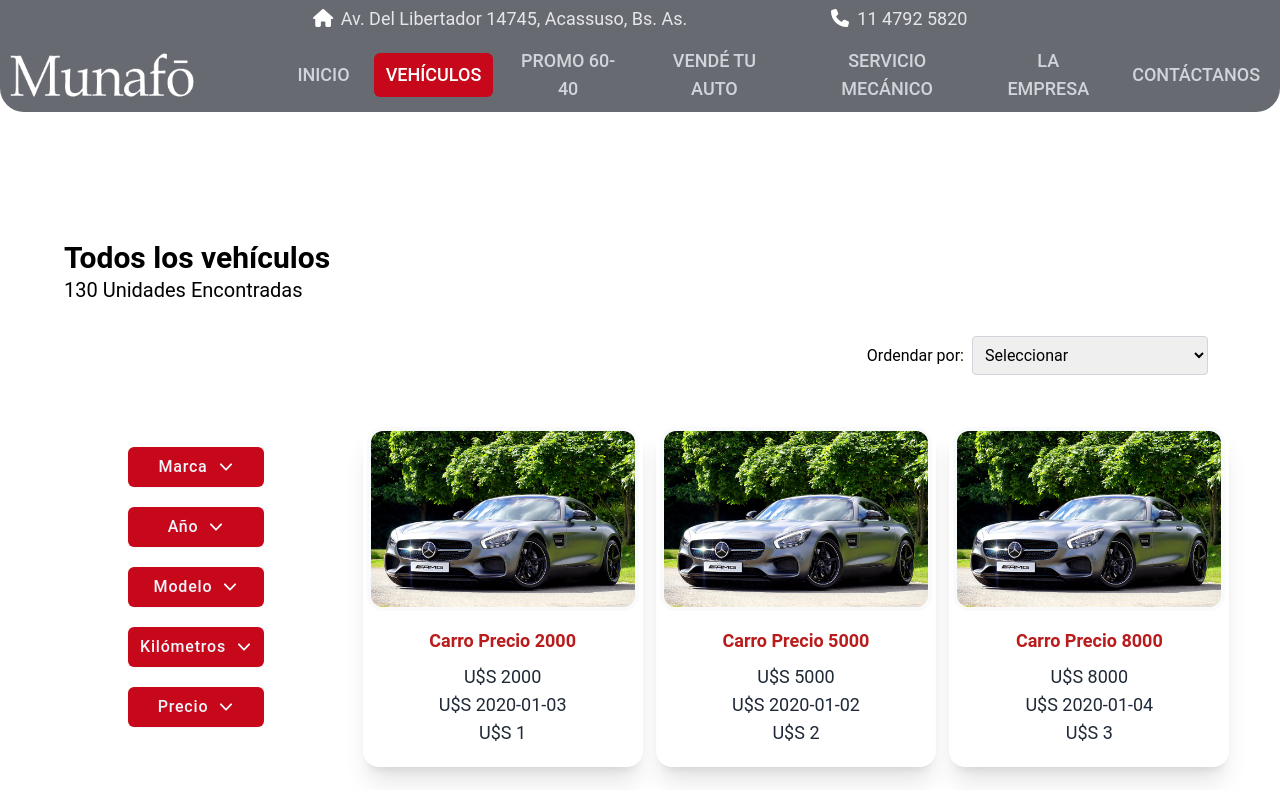
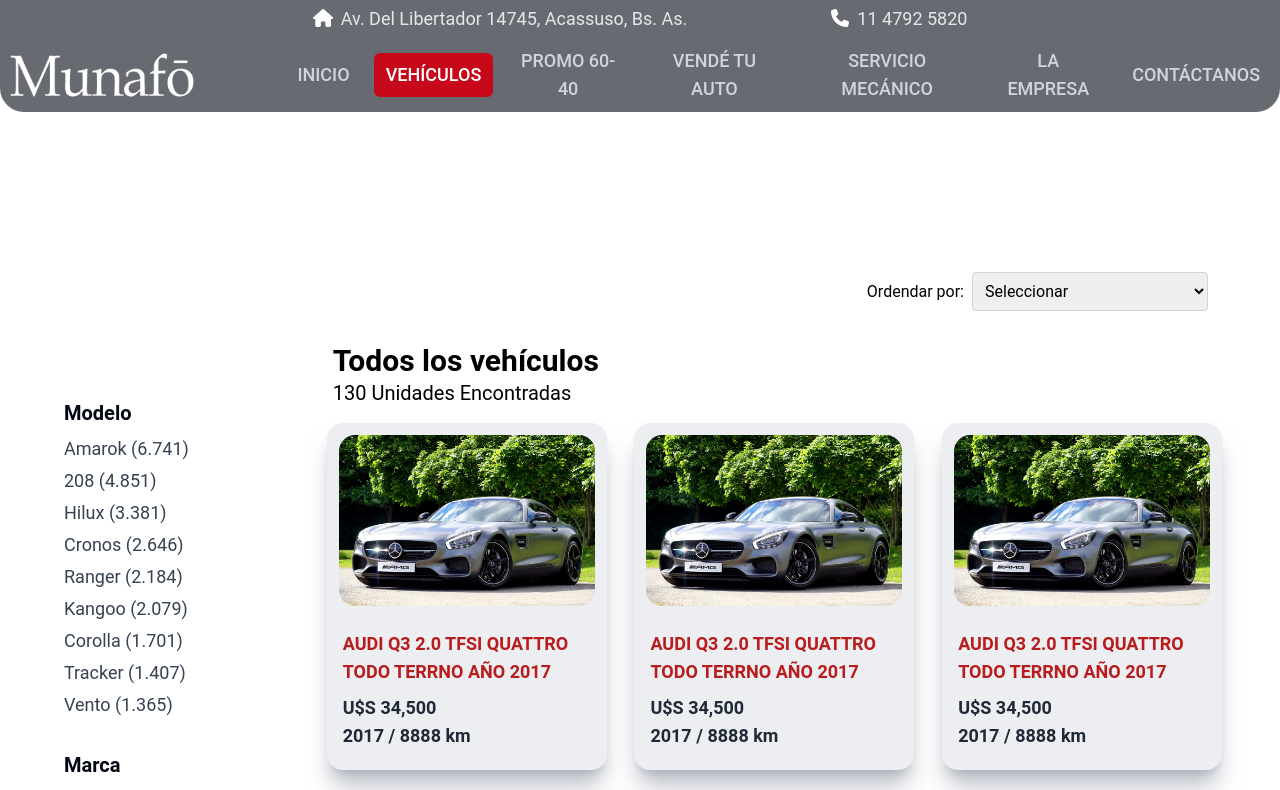
Before and after one commit to araujocesarr/concesionario-arg, a React (Create React App) app: page /vehiculos in a window 1280 px wide. Shown: the top 790 px of the page. Built offline with nearby package versions, Linux system fonts and the light colour scheme; what tailwindcss-animated would draw is missing.

Commit message:
Vehículos

```diff
--- a/src/carData.js
+++ b/src/carData.js
@@ -2,33 +2,37 @@
 
 const data = [
   {
-    title: "Carro  Precio 2000",
+    title: "AUDI Q3 2.0 TFSI QUATTRO TODO TERRNO AÑO 2017",
     year: "2017",
-    price: "2000",
+    price: "34,500",
+    km: "8888",
     date: "2020-01-03",
     imgSrc: "../images/auto-2179220-1920.jpg",
     popularity: 1,
   },
   {
-    title: "Carro  Precio 5000",
+    title: "AUDI Q3 2.0 TFSI QUATTRO TODO TERRNO AÑO 2017",
     year: "2017",
-    price: "5000",
+    price: "34,500",
+    km: "8888",
     date: "2020-01-02",
     imgSrc: "../images/auto-2179220-1920.jpg",
     popularity: 2,
   },
   {
-    title: "Carro  Precio 8000",
+    title: "AUDI Q3 2.0 TFSI QUATTRO TODO TERRNO AÑO 2017",
     year: "2017",
-    price: "8000",
+    price: "34,500",
+    km: "8888",
     date: "2020-01-04",
     imgSrc: "../images/auto-2179220-1920.jpg",
     popularity: 3,
   },
   {
-    title: "Carro  Precio 1000",
+    title: "AUDI Q3 2.0 TFSI QUATTRO TODO TERRNO AÑO 2017",
     year: "2017",
-    price: "1000",
+    price: "34,500",
+    km: "8888",
     date: "2020-01-03",
     imgSrc: "src/images/auto-2179220-1920.jpg",
     popularity: 4,
--- a/src/components/CardCarousel.jsx
+++ b/src/components/CardCarousel.jsx
@@ -4,19 +4,26 @@
 export default function CardCarousel(props) {
   return (
     <div
-      class="hover:bg-gray-200 cursor-pointer   max-w-sm rounded-2xl overflow-hidden shadow-xl min-w-[220px] p-1 m-1 mr-8 h-auto
+      class="hover:bg-gray-200 bg-gray-300/40 cursor-pointer max-w-sm rounded-2xl overflow-hidden shadow-xl shadow-gray-400/70 min-w-[220px] p-1 m-1 mr-8 h-auto
     xl:min-w-[320px]"
     >
-      <img
-        class="w-full p-1 rounded-2xl bg-gray-50"
-        src={image}
-        alt={`${props.props.title}`}
-      />
-      <div class="px-6 py-4 ">
-        <div class="font-bold text-sm text-center text-red-700 mb-2 xl:text-lg">
+      <div className="p-2">
+        <img
+          class="w-full rounded-2xl bg-gray-50"
+          src={image}
+          alt={`${props.props.title}`}
+        />
+      </div>
+      <div class="px-3 py-4 ">
+        <div class="font-bold text-sm text-left text-red-700 mb-2 xl:text-lg">
           {props.props.title}
         </div>
-        <p class="text-gray-800 text-lg text-center">U$S {props.props.price}</p>
+        <p class="text-gray-800 text-lg text-left font-bold">
+          U$S {props.props.price}
+        </p>
+        <p class="text-gray-800 text-lg text-left font-bold">
+          {props.props.year} / {props.props.km} km
+        </p>
       </div>
     </div>
   );
--- a/src/components/CardVehiculos.jsx
+++ b/src/components/CardVehiculos.jsx
@@ -4,26 +4,25 @@
 export default function CardVehiculos(props) {
   return (
     <div
-      className="hover:bg-gray-200 cursor-pointer   max-w-sm rounded-2xl overflow-hidden shadow-xl min-w-[220px] p-1 h-auto
+      className="hover:bg-gray-200 cursor-pointer bg-gray-300/40  max-w-sm rounded-2xl overflow-hidden shadow-xl shadow-gray-400/70 min-w-[220px] p-1 h-auto
     xl:min-w-[280px]"
     >
-      <img
-        className="w-full p-1 rounded-2xl bg-gray-50"
-        src={image}
-        alt={`${props.car.title}`}
-      />
-      <div className="px-6 py-4 ">
-        <div className="font-bold text-base text-center text-red-700 mb-2 xl:text-lg">
+      <div className="p-2">
+        <img
+          className="w-full rounded-2xl bg-gray-50"
+          src={image}
+          alt={`${props.car.title}`}
+        />
+      </div>
+      <div className="px-3 py-4 ">
+        <div className="font-bold text-sm text-left text-red-700 mb-2 xl:text-lg">
           {props.car.title}
         </div>
-        <p className="text-gray-800 text-sm xl:text-lg text-center">
+        <p className="text-gray-800 text-lg text-left font-bold">
           U$S {props.car.price}
         </p>
-        <p className="text-gray-800 text-sm xl:text-lg text-center">
-          U$S {props.car.date}
-        </p>
-        <p className="text-gray-800 text-sm xl:text-lg text-center">
-          U$S {props.car.popularity}
+        <p className="text-gray-800 text-lg text-left font-bold">
+          {props.car.year} / {props.car.km} km
         </p>
       </div>
     </div>
--- /dev/null
+++ b/src/components/FiltrosVehiculos.jsx
@@ -0,0 +1,19 @@
+import React from "react";
+
+export default function FiltrosVehiculos(props) {
+  const { title, options } = props.data;
+  return (
+    <>
+      <div className="py-4">
+        <h1 className="text-xl font-bold text-gray-950 pb-2">{title}</h1>
+        <div className="text-lg text-gray-700 space-y-1">
+          {options.map((model) => (
+            <p key={model.name}>
+              {model.name} ({model.quantity})
+            </p>
+          ))}
+        </div>
+      </div>
+    </>
+  );
+}
--- a/src/data.js
+++ b/src/data.js
@@ -5,42 +5,49 @@
     title: "AUDI Q3 2.0 TFSI QUATTRO TODO TERRNO AÑO 2017",
     year: "2017",
     price: "34,5",
+    km: "8888",
     imgSrc: "../images/auto-2179220-1920.jpg",
   },
   {
     title: "AUDI Q3 2.0 TFSI QUATTRO TODO TERRNO AÑO 2017",
     year: "2017",
     price: "34,500",
+    km: "8888",
     imgSrc: "../images/auto-2179220-1920.jpg",
   },
   {
     title: "AUDI Q3 2.0 TFSI QUATTRO TODO TERRNO AÑO 2017",
     year: "2017",
     price: "34,500",
+    km: "8888",
     imgSrc: "../images/auto-2179220-1920.jpg",
   },
   {
     title: "AUDI Q3 2.0 TFSI QUATTRO TODO TERRNO AÑO 2017",
     year: "2017",
     price: "34,500",
+    km: "8888",
     imgSrc: "src/images/auto-2179220-1920.jpg",
   },
   {
     title: "AUDI Q3 2.0 TFSI QUATTRO TODO TERRNO AÑO 2017",
     year: "2017",
     price: "34,500",
+    km: "8888",
     imgSrc: "src/images/auto-2179220-1920.jpg",
   },
   {
     title: "AUDI Q3 2.0 TFSI QUATTRO TODO TERRNO AÑO 2017",
     year: "2017",
     price: "34,500",
+    km: "8888",
     imgSrc: "src/images/auto-2179220-1920.jpg",
   },
   {
     title: "AUDI Q3 2.0 TFSI QUATTRO TODO TERRNO AÑO 2017",
     year: "2017",
     price: "34,500",
+    km: "8888",
     imgSrc: "src/images/auto-2179220-1920.jpg",
   },
 ];
--- a/src/pages/Vehiculos.jsx
+++ b/src/pages/Vehiculos.jsx
@@ -2,6 +2,7 @@
 import Navbar from "../components/Navbar";
 import Newsletter from "../components/Newsletter";
 import Footer from "../components/Footer";
+import FiltrosVehiculos from "../components/FiltrosVehiculos";
 import CarFilter from "../components/CarFilter";
 import carData from "../carData";
 import CardVehiculos from "../components/CardVehiculos";
@@ -24,6 +25,36 @@
       "Porsche",
       "Mercedes",
       "Ferrari",
+    ],
+  };
+
+  const modelFilter = {
+    title: "Modelo",
+    options: [
+      { name: "Amarok", quantity: 6.741 },
+      { name: "208", quantity: 4.851 },
+      { name: "Hilux", quantity: 3.381 },
+      { name: "Cronos", quantity: 2.646 },
+      { name: "Ranger", quantity: 2.184 },
+      { name: "Kangoo", quantity: 2.079 },
+      { name: "Corolla", quantity: 1.701 },
+      { name: "Tracker", quantity: 1.407 },
+      { name: "Vento", quantity: 1.365 },
+    ],
+  };
+
+  const brandFilter = {
+    title: "Marca",
+    options: [
+      { name: "Amarok", quantity: 6.741 },
+      { name: "208", quantity: 4.851 },
+      { name: "Hilux", quantity: 3.381 },
+      { name: "Cronos", quantity: 2.646 },
+      { name: "Ranger", quantity: 2.184 },
+      { name: "Kangoo", quantity: 2.079 },
+      { name: "Corolla", quantity: 1.701 },
+      { name: "Tracker", quantity: 1.407 },
+      { name: "Vento", quantity: 1.365 },
     ],
   };
 
@@ -83,8 +114,6 @@
     <>
       <Navbar className="mb-10" />
       <section className="pt-28 px-5 pb-12 md:pt-52 lg:pt-60 lg:px-16">
-        <h1 className="text-2xl font-bold lg:text-3xl">Todos los vehículos</h1>
-        <p className="text-base lg:text-xl">130 Unidades Encontradas</p>
         <div className="py-4">
           <CarFilter cars={carData} onFilterChange={handleFilterChange} />
           <div className="text-right px-2 lg:hidden">
@@ -103,14 +132,27 @@
             <DropdownsFilters options={price} />
           </div>
         )}
+        <h1 className="text-2xl font-bold lg:text-3xl lg:hidden">
+          Todos los vehículos
+        </h1>
+        <p className="text-base lg:text-xl lg:hidden">
+          130 Unidades Encontradas
+        </p>
         <div className="lg:flex lg:gap-x-12   lg:justify-center">
-          <div className="hidden lg:flex lg:flex-col lg:px-16 lg:space-y-5 lg:lg:pt-10">
-            <DropdownsFilters options={marcas} />
-            <DropdownsFilters options={year} />
-            <DropdownsFilters options={model} />
-            <DropdownsFilters options={kilometers} />
-            <DropdownsFilters options={price} />
+          <div
+            className="hidden lg:flex lg:flex-col lg:items-start lg:justify-start lg:mr-16 lg:pt-10 whitespace-nowrap
+          xl:mr-24"
+          >
+            <FiltrosVehiculos data={modelFilter} />
+            <FiltrosVehiculos data={brandFilter} />
           </div>
+          <div>
+            <h1 className="text-2xl font-bold lg:text-3xl hidden lg:block">
+              Todos los vehículos
+            </h1>
+            <p className="text-base lg:text-xl hidden lg:block">
+              130 Unidades Encontradas
+            </p>
             <div
               className="grid grid-cols-1 space-y-5 justify-items-center
         md:grid-cols-2 md:space-y-0 md:gap-8
@@ -119,6 +161,7 @@
               {data.map((car, index) => (
                 <CardVehiculos key={index} car={car} />
               ))}
+            </div>
           </div>
         </div>
         <div className="pt-8">
```
Lines whose indentation alone changed are shown as unchanged.
